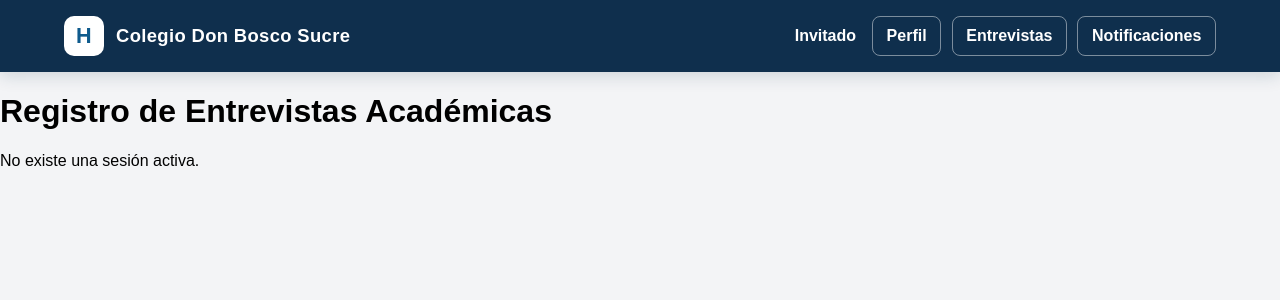
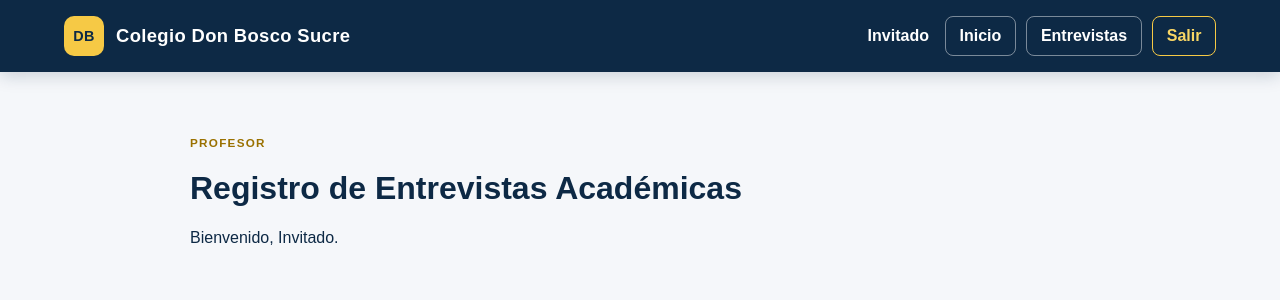
Before and after one commit to zelayaportugalkenneth-alt/fronteed, a React (Vite) app: page / in a window 1280 px wide. Shown: the top 300 px of the page. Built offline with nearby package versions, Linux system fonts and the light colour scheme.

Commit message:
feat: agregar tablero de secretaria de informaciones

```diff
--- a/src/components/NavBar.css
+++ b/src/components/NavBar.css
@@ -1,6 +1,6 @@
 .nav-bar {
-  background: #0f2f4d;
-  box-shadow: 0 4px 16px rgba(15, 47, 77, 0.16);
+  background: #0d2945;
+  box-shadow: 0 4px 16px rgba(13, 41, 69, 0.18);
 }
 
 .nav-bar__content {
@@ -31,9 +31,9 @@
   height: 40px;
   place-items: center;
   border-radius: 10px;
-  background: #ffffff;
-  color: #0f5b8d;
-  font-size: 1.35rem;
+  background: #f6c945;
+  color: #0d2945;
+  font-size: 0.9rem;
   font-weight: 800;
 }
 
@@ -65,12 +65,17 @@
 
 .nav-bar__button:hover,
 .nav-bar__button:focus-visible {
-  background: #ffffff;
+  background: #f6c945;
   color: #0f2f4d;
 }
 
+.nav-bar__button--logout {
+  border-color: #f6c945;
+  color: #f9d765;
+}
+
 .nav-bar__button:focus-visible {
-  outline: 3px solid #7dd3fc;
+  outline: 3px solid #f6c945;
   outline-offset: 2px;
 }
 
--- a/src/components/NavBar.tsx
+++ b/src/components/NavBar.tsx
@@ -2,30 +2,25 @@ import "./NavBar.css";
 
 interface NavBarProps {
   userName: string;
+  onLogout: () => void;
 }
 
-function NavBar({ userName }: NavBarProps) {
+function NavBar({ userName, onLogout }: NavBarProps) {
   return (
     <header className="nav-bar">
       <nav className="nav-bar__content" aria-label="Navegación principal">
         <a className="nav-bar__brand" href="/" aria-label="Ir al inicio">
           <span className="nav-bar__logo" aria-hidden="true">
-            H
+            DB
           </span>
           <span>Colegio Don Bosco Sucre</span>
         </a>
 
         <div className="nav-bar__actions">
           <span className="nav-bar__user">{userName}</span>
-          <button className="nav-bar__button" type="button">
-            Perfil
-          </button>
-          <button className="nav-bar__button" type="button">
-            Entrevistas
-          </button>
-          <button className="nav-bar__button" type="button">
-            Notificaciones
-          </button>
+          <button className="nav-bar__button" type="button">Inicio</button>
+          <button className="nav-bar__button" type="button">Entrevistas</button>
+          <button className="nav-bar__button nav-bar__button--logout" type="button" onClick={onLogout}>Salir</button>
         </div>
       </nav>
     </header>
--- /dev/null
+++ b/src/components/SecretaryDashboard.css
@@ -0,0 +1,60 @@
+.secretary-dashboard {
+  width: min(100% - 3rem, 1180px);
+  margin: 0 auto;
+  padding: 3.25rem 0 4rem;
+  color: #14263d;
+}
+
+.secretary-dashboard__heading,
+.panel-heading,
+.request-card__topline,
+.dashboard-summary {
+  display: flex;
+  align-items: center;
+  justify-content: space-between;
+  gap: 1.25rem;
+}
+
+.secretary-dashboard__heading { margin-bottom: 2rem; }
+.secretary-dashboard__heading h1, .panel-heading h2 { margin: 0; color: #0d2945; }
+.secretary-dashboard__heading h1 { font-size: clamp(2rem, 4vw, 3rem); letter-spacing: -0.04em; }
+.secretary-dashboard__heading > div > p:last-child { margin: 0.65rem 0 0; color: #627286; }
+.eyebrow { margin: 0 0 0.35rem; color: #9a7100; font-size: 0.73rem; font-weight: 800; letter-spacing: 0.11em; text-transform: uppercase; }
+
+.primary-button, .filter-button, .text-button { border: 0; cursor: pointer; font: inherit; font-weight: 750; }
+.primary-button { padding: 0.85rem 1.15rem; border-radius: 10px; background: #f6c945; color: #0d2945; box-shadow: 0 8px 18px rgba(246, 201, 69, 0.3); }
+.primary-button:hover { background: #ffd85e; }
+
+.dashboard-summary { margin-bottom: 2rem; padding: 1.25rem 1.5rem; border-radius: 14px; background: #0d2945; color: #ffffff; }
+.dashboard-summary div { display: grid; gap: 0.15rem; }
+.dashboard-summary strong { color: #f6c945; font-size: 1.55rem; }
+.dashboard-summary span { color: #dce7f0; font-size: 0.88rem; }
+
+.requests-layout { display: grid; grid-template-columns: minmax(260px, 0.72fr) minmax(0, 1.6fr); gap: 1.5rem; align-items: start; }
+.reviewed-panel, .active-panel { padding: 1.5rem; border: 1px solid #e2e8ef; border-radius: 16px; background: #ffffff; box-shadow: 0 12px 30px rgba(13, 41, 69, 0.06); }
+.active-panel { border-top: 4px solid #f6c945; }
+.panel-heading { margin-bottom: 1.25rem; }
+.panel-heading h2 { font-size: 1.25rem; }
+.count-badge { display: grid; width: 28px; height: 28px; place-items: center; border-radius: 50%; background: #edf2f6; color: #0d2945; font-size: 0.8rem; font-weight: 800; }
+.reviewed-list, .active-list { display: grid; gap: 0.8rem; }
+.active-list { grid-template-columns: repeat(3, minmax(0, 1fr)); }
+
+.request-card { padding: 1rem; border: 1px solid #e6ebf0; border-radius: 12px; background: #ffffff; }
+.request-card:hover { border-color: #ccd7e1; box-shadow: 0 8px 18px rgba(13, 41, 69, 0.08); }
+.request-card__id { color: #718096; font-size: 0.75rem; font-weight: 800; }
+.request-card h3 { margin: 0.75rem 0 0.2rem; color: #0d2945; font-size: 1rem; }
+.request-card > p { margin: 0; color: #66778a; font-size: 0.82rem; }
+.request-card__status { padding: 0.25rem 0.45rem; border-radius: 999px; font-size: 0.7rem; font-weight: 800; }
+.request-card__status--pendiente { background: #fff4cf; color: #8a6400; }
+.request-card__status--contactada { background: #e1effd; color: #1b5d94; }
+.request-card__status--confirmada { background: #e5f5e9; color: #26723b; }
+.request-card__status--realizada { background: #edf1f4; color: #566473; }
+.request-card__details { display: grid; gap: 0.5rem; margin: 1rem 0 0; }
+.request-card__details div { display: grid; gap: 0.1rem; }
+.request-card dt { color: #8190a0; font-size: 0.69rem; font-weight: 700; text-transform: uppercase; }
+.request-card dd { margin: 0; color: #334a62; font-size: 0.78rem; }
+.text-button { width: 100%; margin-top: 1rem; padding: 0.45rem; background: transparent; color: #0d5b91; text-align: left; }
+.filter-button { padding: 0.5rem 0.75rem; border-radius: 8px; background: #edf2f6; color: #24445f; font-size: 0.82rem; }
+
+@media (max-width: 900px) { .active-list { grid-template-columns: 1fr; } }
+@media (max-width: 700px) { .secretary-dashboard { width: min(100% - 2rem, 560px); padding-top: 2rem; } .secretary-dashboard__heading, .dashboard-summary { align-items: stretch; flex-direction: column; } .primary-button { width: 100%; } .requests-layout { grid-template-columns: 1fr; } }
--- /dev/null
+++ b/src/components/SecretaryDashboard.tsx
@@ -0,0 +1,96 @@
+import "./SecretaryDashboard.css";
+
+type InterviewStatus = "Pendiente" | "Contactada" | "Confirmada" | "Realizada";
+
+interface InterviewRequest {
+  id: string;
+  student: string;
+  course: string;
+  teacher: string;
+  date: string;
+  time: string;
+  status: InterviewStatus;
+}
+
+const reviewedRequests: InterviewRequest[] = [
+  { id: "S-016", student: "Valentina Suárez", course: "5.º de Secundaria", teacher: "Prof. Rojas", date: "05 Sep", time: "10:30", status: "Realizada" },
+  { id: "S-014", student: "Mateo Vargas", course: "3.º de Secundaria", teacher: "Prof. Molina", date: "04 Sep", time: "09:00", status: "Realizada" },
+  { id: "S-011", student: "Camila Flores", course: "2.º de Secundaria", teacher: "Prof. Pérez", date: "03 Sep", time: "11:15", status: "Realizada" },
+];
+
+const activeRequests: InterviewRequest[] = [
+  { id: "S-021", student: "Sofía Arce", course: "4.º de Secundaria", teacher: "Prof. Rojas", date: "10 Sep", time: "08:30", status: "Pendiente" },
+  { id: "S-022", student: "Diego López", course: "1.º de Secundaria", teacher: "Prof. Molina", date: "10 Sep", time: "10:00", status: "Contactada" },
+  { id: "S-023", student: "Luciana Ramos", course: "6.º de Secundaria", teacher: "Prof. Pérez", date: "11 Sep", time: "09:45", status: "Confirmada" },
+];
+
+function RequestCard({ request }: { request: InterviewRequest }) {
+  return (
+    <article className="request-card">
+      <div className="request-card__topline">
+        <span className="request-card__id">{request.id}</span>
+        <span className={`request-card__status request-card__status--${request.status.toLowerCase()}`}>
+          {request.status}
+        </span>
+      </div>
+      <h3>{request.student}</h3>
+      <p>{request.course}</p>
+      <dl className="request-card__details">
+        <div><dt>Profesor</dt><dd>{request.teacher}</dd></div>
+        <div><dt>Entrevista</dt><dd>{request.date} · {request.time}</dd></div>
+      </dl>
+    </article>
+  );
+}
+
+function SecretaryDashboard() {
+  return (
+    <main className="secretary-dashboard">
+      <section className="secretary-dashboard__heading" aria-labelledby="dashboard-title">
+        <div>
+          <p className="eyebrow">Secretaría de Informaciones</p>
+          <h1 id="dashboard-title">Solicitudes de entrevistas</h1>
+          <p>Organiza las entrevistas académicas de estudiantes y profesores.</p>
+        </div>
+        <button className="primary-button" type="button">+ Nueva solicitud</button>
+      </section>
+
+      <section className="dashboard-summary" aria-label="Resumen de solicitudes">
+        <div><strong>03</strong><span>por revisar</span></div>
+        <div><strong>02</strong><span>para hoy</span></div>
+        <div><strong>16</strong><span>realizadas</span></div>
+      </section>
+
+      <div className="requests-layout">
+        <aside className="reviewed-panel" aria-labelledby="reviewed-title">
+          <div className="panel-heading">
+            <div>
+              <p className="eyebrow">Historial</p>
+              <h2 id="reviewed-title">Revisadas</h2>
+            </div>
+            <span className="count-badge">{reviewedRequests.length}</span>
+          </div>
+          <div className="reviewed-list">
+            {reviewedRequests.map((request) => <RequestCard key={request.id} request={request} />)}
+          </div>
+          <button className="text-button" type="button">Ver historial completo →</button>
+        </aside>
+
+        <section className="active-panel" aria-labelledby="active-title">
+          <div className="panel-heading">
+            <div>
+              <p className="eyebrow">Bandeja de entrada</p>
+              <h2 id="active-title">Solicitudes activas</h2>
+            </div>
+            <button className="filter-button" type="button">Filtrar</button>
+          </div>
+          <div className="active-list">
+            {activeRequests.map((request) => <RequestCard key={request.id} request={request} />)}
+          </div>
+        </section>
+      </div>
+    </main>
+  );
+}
+
+export default SecretaryDashboard;
--- a/src/index.css
+++ b/src/index.css
@@ -6,5 +6,12 @@
 body {
   margin: 0;
   font-family: Arial, sans-serif;
-  background: #f3f4f6;
+  background: #f5f7fa;
 }
+
+.role-welcome {
+  width: min(100% - 3rem, 900px);
+  margin: 0 auto;
+  padding: 4rem 0;
+  color: #0d2945;
+}
--- a/src/pages/HomePage.tsx
+++ b/src/pages/HomePage.tsx
@@ -3,6 +3,7 @@ import { useNavigate } from "react-router-dom";
 
 import { authRepository } from "../repositories/authRepository";
 import NavBar from "../components/NavBar";
+import SecretaryDashboard from "../components/SecretaryDashboard";
 
 
 function HomePage() {
@@ -18,27 +19,17 @@ function HomePage() {
 
   return (
     <>
-      <NavBar userName={user?.name ?? "Invitado"} />
+      <NavBar userName={user?.name ?? "Invitado"} onLogout={handleLogout} />
 
-      <main>
-        <h1>Registro de Entrevistas Académicas</h1>
-
-
-        {user ? (
-          <>
-            <p>Bienvenido, {user.name}</p>
-            <p>Usuario: {user.username}</p>
-            <p>Rol: {user.role}</p>
-
-
-            <button type="button" onClick={handleLogout}>
-              Cerrar sesión
-            </button>
-          </>
-        ) : (
-          <p>No existe una sesión activa.</p>
-        )}
-      </main>
+      {user?.role === "SECRETARIA_INFORMACIONES" ? (
+        <SecretaryDashboard />
+      ) : (
+        <main className="role-welcome">
+          <p className="eyebrow">Profesor</p>
+          <h1>Registro de Entrevistas Académicas</h1>
+          <p>Bienvenido, {user?.name ?? "Invitado"}.</p>
+        </main>
+      )}
     </>
   );
 }
```
Also changed, not shown: src/components/auth/LoginForm.css (+12 -12 lines).
